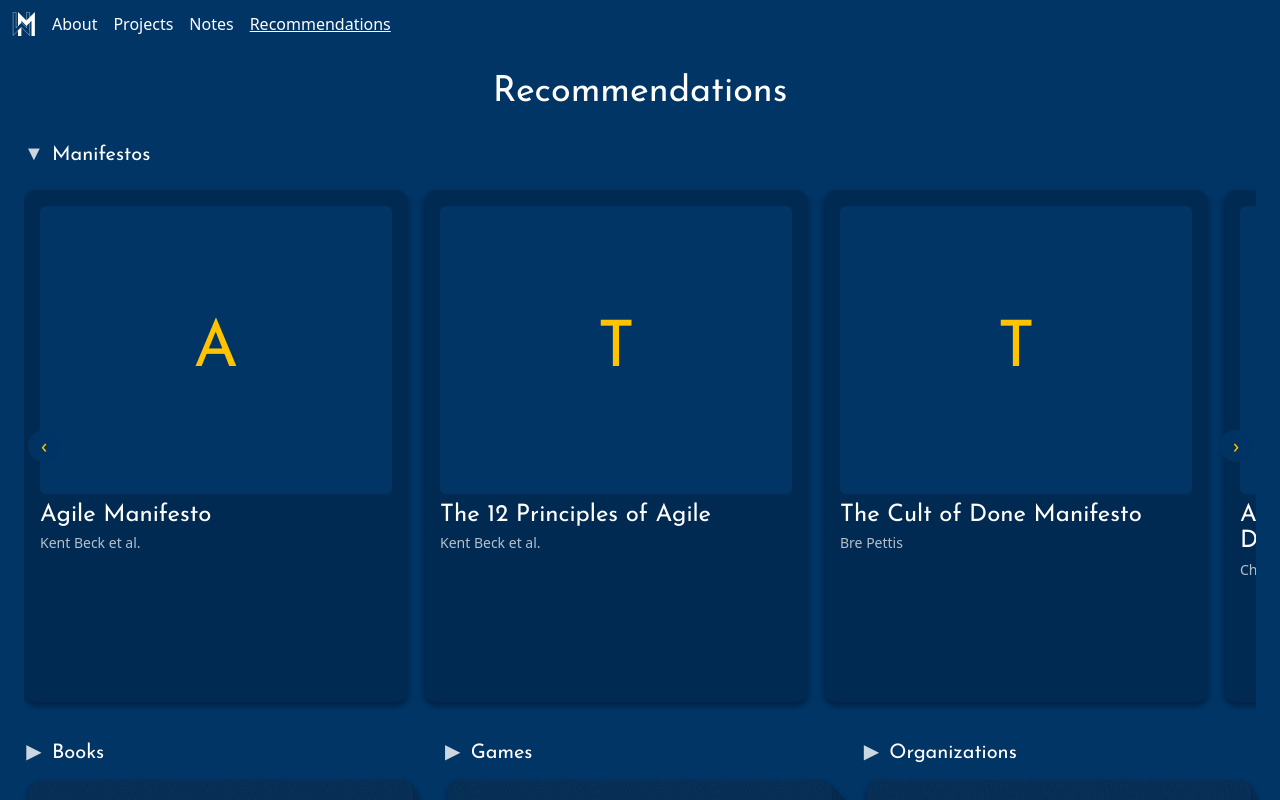
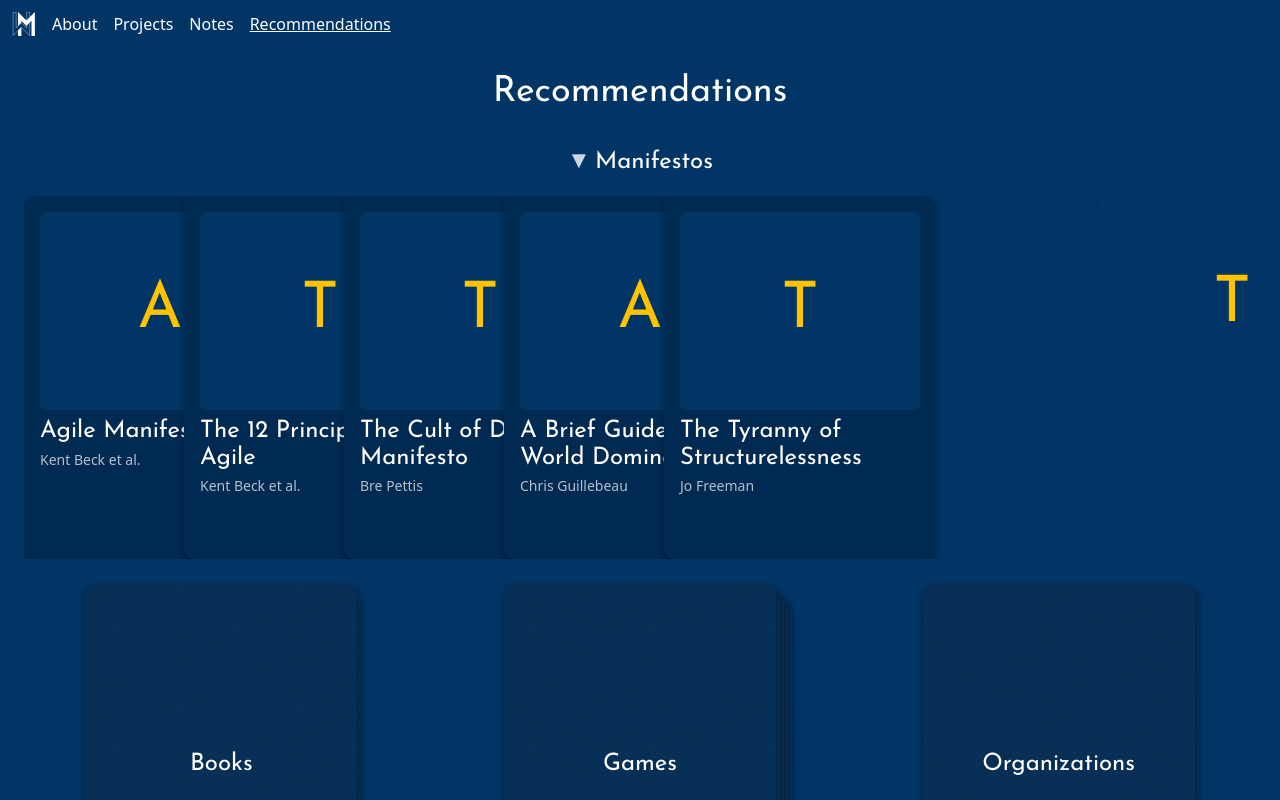
Before and after one commit to wmarrujo/wmarrujo.github.io, a SvelteKit app: page /recommendations in a window 1280 px wide. Both pictures are taken after a click on the button "Manifestos". Shown: the top 800 px of the page. Built offline with nearby package versions, Linux system fonts and the light colour scheme.

Commit message:
second attempt

```diff
--- a/src/routes/recommendations/+page.svelte
+++ b/src/routes/recommendations/+page.svelte
@@ -3,6 +3,7 @@
 	import Deck from "./Deck.svelte"
 	import Card from "./Card.svelte"
 	import {isGroup, type List} from "./types"
+	import {withFlip} from "./flip"
 
 	////////////////////////////////////////////////////////////////////////////////
 
@@ -126,8 +127,11 @@
 	]
 
 	let openTop = $state<number | null>(null)
+	let gridEl = $state<HTMLDivElement | null>(null)
 	function toggleTop(i: number) {
-		openTop = openTop === i ? null : i
+		withFlip(gridEl, ":scope > .deck, :scope > a", () => {
+			openTop = openTop === i ? null : i
+		})
 	}
 </script>
 
@@ -140,7 +144,7 @@
 </nav>
 <main class="p-6">
 	<h1 class="text-center font-title text-4xl mb-6">Recommendations</h1>
-	<div class="grid grid-cols-1 tablet:grid-cols-2 laptop:grid-cols-3 monitor:grid-cols-4 gap-6">
+	<div class="grid grid-cols-1 tablet:grid-cols-2 laptop:grid-cols-3 monitor:grid-cols-4 gap-6" bind:this={gridEl}>
 		{#each recommendations as node, i}
 			{#if isGroup(node)}
 				<Deck group={node} isOpen={openTop === i} onToggle={() => toggleTop(i)} />
--- a/src/routes/recommendations/Card.svelte
+++ b/src/routes/recommendations/Card.svelte
@@ -29,7 +29,7 @@
 
 <style lang="postcss">
 	.card {
-		width: min(24rem, 85vw);
+		width: var(--card-w, min(17rem, 85vw));
 		flex-shrink: 0;
 		display: flex;
 		flex-direction: column;
--- a/src/routes/recommendations/Deck.svelte
+++ b/src/routes/recommendations/Deck.svelte
@@ -1,8 +1,10 @@
 <script lang="ts">
-	import {slide} from "svelte/transition"
+	import {fade} from "svelte/transition"
 	import type {Group, Item} from "./types"
 	import {isGroup} from "./types"
+	import {withFlip} from "./flip"
 	import Card from "./Card.svelte"
+	import PileCard from "./PileCard.svelte"
 	import Self from "./Deck.svelte"
 
 	let {
@@ -18,72 +20,130 @@
 	const subgroups = group.items.filter(isGroup)
 	const cards = group.items.filter((i): i is Item => !isGroup(i))
 	const hasSubs = subgroups.length > 0
+	const total = cards.length
 
 	// 2–5 card-backs in the closed stack, based on direct children count.
 	const stackShow = Math.min(Math.max(group.items.length, 2), 5)
 
 	let openSub = $state<number | null>(null)
+	let gridEl = $state<HTMLDivElement | null>(null)
 	function toggleSub(i: number) {
-		openSub = openSub === i ? null : i
+		withFlip(gridEl, ":scope > .deck", () => {
+			openSub = openSub === i ? null : i
+		})
 	}
 
-	let strip = $state<HTMLDivElement | null>(null)
-	let canLeft = $state(false)
-	let canRight = $state(true)
+	// --- open list: left pile | spread | right pile ---
+	let listEl = $state<HTMLDivElement | null>(null)
+	let start = $state(0)
+	let spreadCount = $state(1)
+	let peek = $state(40)
+	let push = $state(0)
+	let pilePeek = $state(40)
 
-	function onScroll() {
-		if (!strip) return
-		const max = strip.scrollWidth - strip.clientWidth
-		canLeft = strip.scrollLeft > 4
-		canRight = strip.scrollLeft < max - 4
+	const hasLeftPile = $derived(start > 0)
+	const hasRightPile = $derived(start + spreadCount < total)
+	const spreadCards = $derived(cards.slice(start, start + spreadCount))
+
+	function move(dir: 1 | -1) {
+		const maxStart = Math.max(0, total - spreadCount)
+		start = Math.max(0, Math.min(maxStart, start + dir))
 	}
 
-	function advance(dir: 1 | -1) {
-		if (!strip) return
-		const c = strip.querySelector<HTMLElement>("[data-card]")
-		const w = c ? c.getBoundingClientRect().width : 384
-		strip.scrollBy({left: dir * (w + 16), behavior: "smooth"}) // 16 = gap
+	function compute() {
+		if (!listEl) return
+		const listWidth = listEl.clientWidth
+		const cardW = Math.min(272, window.innerWidth * 0.85)
+		let n = listWidth < 500 ? 1 : listWidth < 900 ? 3 : 5
+		n = Math.max(1, Math.min(n, total))
+
+		// shrink n until cards don't overlap too far
+		for (;;) {
+			const right = total > n
+			const p = n > 1 ? 40 : 0
+			const pk = n > 1 ? (n - 1) * p : 40
+			const reserved = pk + (right ? pk : 0) // left pile + (right pile absorbs hover-push)
+			const q = n > 1 ? (listWidth - reserved - cardW) / (n - 1) : 40
+			if (q >= 30 || n <= 1) {
+				spreadCount = n
+				push = right && n > 1 ? 40 : 0
+				pilePeek = pk
+				peek = q
+				listEl.style.setProperty("--card-w", cardW + "px")
+				listEl.style.setProperty("--pile-peek", pk + "px")
+				listEl.style.setProperty("--peek", q + "px")
+				listEl.style.setProperty("--push", push + "px")
+				return
+			}
+			n -= 1
+		}
 	}
 
-	// Update arrow visibility when the strip mounts (open) or on resize.
 	$effect(() => {
-		if (!strip) return
-		onScroll()
+		// recompute when the list mounts or the window resizes
+		compute()
 	})
 	$effect(() => {
-		const handler = () => onScroll()
+		// recompute when start changes (piles appear/disappear)
+		start
+		compute()
+	})
+	$effect(() => {
+		const handler = () => compute()
 		window.addEventListener("resize", handler)
 		return () => window.removeEventListener("resize", handler)
 	})
+
+	// keep start in range when spreadCount changes
+	$effect(() => {
+		const max = Math.max(0, total - spreadCount)
+		if (start > max) start = max
+	})
+
+	// swipe to advance
+	let pointerStartX = 0
+	function onPointerDown(e: PointerEvent) {
+		pointerStartX = e.clientX
+	}
+	function onPointerUp(e: PointerEvent) {
+		const dx = e.clientX - pointerStartX
+		if (dx > 40) move(-1)
+		else if (dx < -40) move(1)
+	}
 </script>
 
 <section class="deck" class:col-span-full={isOpen}>
-	<button class="header" onclick={onToggle} aria-expanded={isOpen}>
-		<span class="chev" aria-hidden="true">{isOpen ? "▼" : "▶"}</span>
-		<span class="name">{group.name}</span>
-	</button>
-
 	{#if isOpen}
-		<div class="content" transition:slide={{duration: 250}}>
+		<button class="header" onclick={onToggle} aria-expanded={isOpen}>
+			<span class="chev" aria-hidden="true">▼</span>
+			<span class="name">{group.name}</span>
+		</button>
+		<div class="content" transition:fade={{duration: 200}}>
 			{#if hasSubs}
-				<div class="grid grid-cols-1 tablet:grid-cols-2 laptop:grid-cols-3 monitor:grid-cols-4 gap-6">
+				<div class="grid grid-cols-1 tablet:grid-cols-2 laptop:grid-cols-3 monitor:grid-cols-4 gap-6" bind:this={gridEl}>
 					{#each subgroups as sub, i}
 						<Self group={sub} isOpen={openSub === i} onToggle={() => toggleSub(i)} />
 					{/each}
 				</div>
 			{:else}
-				<div class="strip-wrap">
-					{#if canLeft}
-						<button class="arrow left" onclick={() => advance(-1)} aria-label="Previous">‹</button>
+				<div
+					class="list"
+					bind:this={listEl}
+					onpointerdown={onPointerDown}
+					onpointerup={onPointerUp}
+					onpointercancel={onPointerUp}
+				>
+					{#if hasLeftPile}
+						<PileCard item={cards[start - 1]} side="left" onAdvance={() => move(-1)} />
 					{/if}
-					{#if canRight}
-						<button class="arrow right" onclick={() => advance(1)} aria-label="Next">›</button>
-					{/if}
-					<div class="strip" bind:this={strip} onscroll={onScroll}>
-						{#each cards as card}
-							<Card item={card} />
+					<div class="spread">
+						{#each spreadCards as card}
+							<div class="spread-card"><Card item={card} /></div>
 						{/each}
 					</div>
+					{#if hasRightPile}
+						<PileCard item={cards[start + spreadCount]} side="right" onAdvance={() => move(1)} />
+					{/if}
 				</div>
 			{/if}
 		</div>
@@ -113,16 +173,16 @@
 	.header {
 		display: flex;
 		align-items: center;
+		justify-content: center;
 		gap: 0.5rem;
 		width: 100%;
 		background: none;
 		border: none;
-		padding: 0.25rem 0;
+		padding: 0.5rem 0;
 		color: inherit;
 		font-family: "Josefin Sans", sans-serif;
-		font-size: 1.25rem;
+		font-size: 1.5rem;
 		cursor: pointer;
-		text-align: left;
 	}
 
 	.header:hover {
@@ -140,67 +200,60 @@
 		width: 100%;
 	}
 
-	/* horizontal strip */
-	.strip-wrap {
-		position: relative;
+	/* open list: piles + overlapping spread */
+	.list {
+		display: flex;
+		align-items: flex-start;
+		width: 100%;
 		overflow: hidden;
+		touch-action: pan-y;
 	}
 
-	.strip {
+	.spread {
 		display: flex;
-		gap: 1rem;
-		overflow-x: auto;
-		scroll-snap-type: x mandatory;
-		padding: 0.5rem;
-		scrollbar-width: none; /* Firefox */
+		align-items: flex-start;
+		flex: 1;
+		min-width: 0;
 	}
 
-	.strip::-webkit-scrollbar {
-		display: none; /* Chrome/Safari */
+	.spread-card {
+		position: relative;
+		left: 0;
+		width: var(--card-w, 17rem);
+		flex-shrink: 0;
+		margin-left: calc(var(--peek, 40px) - var(--card-w, 17rem));
+		transition: left 0.4s ease-out, transform 0.4s ease-out;
 	}
 
-	.arrow {
-		position: absolute;
-		top: 50%;
-		transform: translateY(-50%);
-		z-index: 10;
-		width: 2rem;
-		height: 2rem;
-		border-radius: 9999px;
-		border: none;
-		background: rgba(0, 53, 102, 0.8);
-		color: #ffc300; /* accent */
-		font-size: 1.25rem;
-		line-height: 1;
-		display: flex;
-		align-items: center;
-		justify-content: center;
-		cursor: pointer;
+	.spread-card:first-child {
+		margin-left: 0;
 	}
 
-	.arrow:hover {
-		background: rgba(0, 53, 102, 1);
+	.spread-card:hover {
+		transform: translateY(-20px);
 	}
 
-	.arrow.left {
-		left: 0.25rem;
-	}
-
-	.arrow.right {
-		right: 0.25rem;
+	/* hovering a card shoves the cards after it to the right */
+	.spread-card:hover ~ .spread-card {
+		left: var(--push, 0px);
 	}
 
 	/* closed stack of face-down card-backs */
 	.stack {
 		position: relative;
 		width: 100%;
-		max-width: 24rem;
+		max-width: 17rem;
 		aspect-ratio: 3 / 4;
 		margin: 0 auto;
 		background: none;
 		border: none;
 		padding: 0;
 		cursor: pointer;
+		transition: transform 200ms ease-out;
+	}
+
+	.stack:hover {
+		transform: translateY(-4px) scale(1.02);
 	}
 
 	.back {
@@ -216,7 +269,6 @@
 		overflow: hidden;
 	}
 
-	/* subtle noise texture on the card back */
 	.back::before {
 		content: "";
 		position: absolute;
--- /dev/null
+++ b/src/routes/recommendations/PileCard.svelte
@@ -0,0 +1,97 @@
+<script lang="ts">
+	import type {Item} from "./types"
+
+	let {
+		item,
+		side,
+		onAdvance
+	}: {
+		item: Item
+		side: "left" | "right"
+		onAdvance: () => void
+	} = $props()
+</script>
+
+<button class="pile {side}" onclick={onAdvance} aria-label={side === "right" ? "Next" : "Previous"}>
+	<div class="pile-face">
+		{#if item.image}
+			<img src={item.image} alt={item.title} class="face-img">
+		{:else}
+			<div class="face-img placeholder">{item.title.charAt(0)}</div>
+		{/if}
+		<div class="face-body">
+			<h4 class="face-title">{item.title}</h4>
+		</div>
+	</div>
+</button>
+
+<style lang="postcss">
+	.pile {
+		position: relative;
+		width: var(--pile-peek, 40px);
+		aspect-ratio: 3 / 4;
+		flex-shrink: 0;
+		overflow: hidden;
+		background: none;
+		border: none;
+		padding: 0;
+		cursor: pointer;
+	}
+
+	/* the full face-up card, clipped to a peek; only the edge facing the spread shows */
+	.pile-face {
+		position: absolute;
+		top: 0;
+		width: var(--card-w, 17rem);
+		aspect-ratio: 3 / 4;
+		display: flex;
+		flex-direction: column;
+		border-radius: 0.75rem;
+		background: #002a52; /* secondary */
+		/* offset solid shadows hint at more cards stacked behind */
+		box-shadow:
+			0 4px 6px rgba(0, 0, 0, 0.4),
+			6px 6px 0 -1px #002a52,
+			10px 10px 0 -2px #002a52;
+		overflow: hidden;
+		transition: transform 200ms ease-out;
+	}
+
+	.pile.left .pile-face {
+		right: 0;
+	}
+
+	.pile.right .pile-face {
+		left: 0;
+	}
+
+	.pile:hover .pile-face {
+		transform: translateY(-4px);
+	}
+
+	.face-img {
+		width: 100%;
+		height: 60%;
+		object-fit: cover;
+	}
+
+	.placeholder {
+		display: flex;
+		align-items: center;
+		justify-content: center;
+		background: #003566; /* primary */
+		color: #ffc300; /* accent */
+		font-family: "Josefin Sans", sans-serif;
+		font-size: 4rem;
+	}
+
+	.face-body {
+		padding: 0.5rem;
+	}
+
+	.face-title {
+		font-family: "Josefin Sans", sans-serif;
+		font-size: 1.5rem;
+		line-height: 1.1;
+	}
+</style>
--- /dev/null
+++ b/src/routes/recommendations/flip.ts
@@ -0,0 +1,46 @@
+import {tick} from "svelte"
+
+// FLIP (First, Last, Invert, Play) for smooth grid reflows.
+// Captures the "first" position of each selected element, lets the caller
+// mutate state, then after the DOM updates animates each element from its
+// new ("last") position back to its first position and releases — so the
+// movement glides instead of snapping.
+function captureAndFlip(container: HTMLElement, selector: string) {
+	const items = Array.from(container.querySelectorAll<HTMLElement>(selector))
+	const first = items.map((el) => el.getBoundingClientRect())
+	return () => {
+		for (let i = 0; i < items.length; i++) {
+			const el = items[i]
+			const last = el.getBoundingClientRect()
+			const dx = first[i].left - last.left
+			const dy = first[i].top - last.top
+			if (dx === 0 && dy === 0) continue
+			el.style.transition = "none"
+			el.style.transform = `translate(${dx}px, ${dy}px)`
+			el.offsetHeight // force reflow
+			el.style.transition = "transform 300ms ease-out"
+			el.style.transform = ""
+			const cleanup = () => {
+				el.style.transition = ""
+				el.style.transform = ""
+				el.removeEventListener("transitionend", cleanup)
+			}
+			el.addEventListener("transitionend", cleanup)
+		}
+	}
+}
+
+export async function withFlip(
+	container: HTMLElement | null,
+	selector: string,
+	mutate: () => void
+) {
+	if (!container) {
+		mutate()
+		return
+	}
+	const play = captureAndFlip(container, selector)
+	mutate()
+	await tick()
+	play()
+}
```
